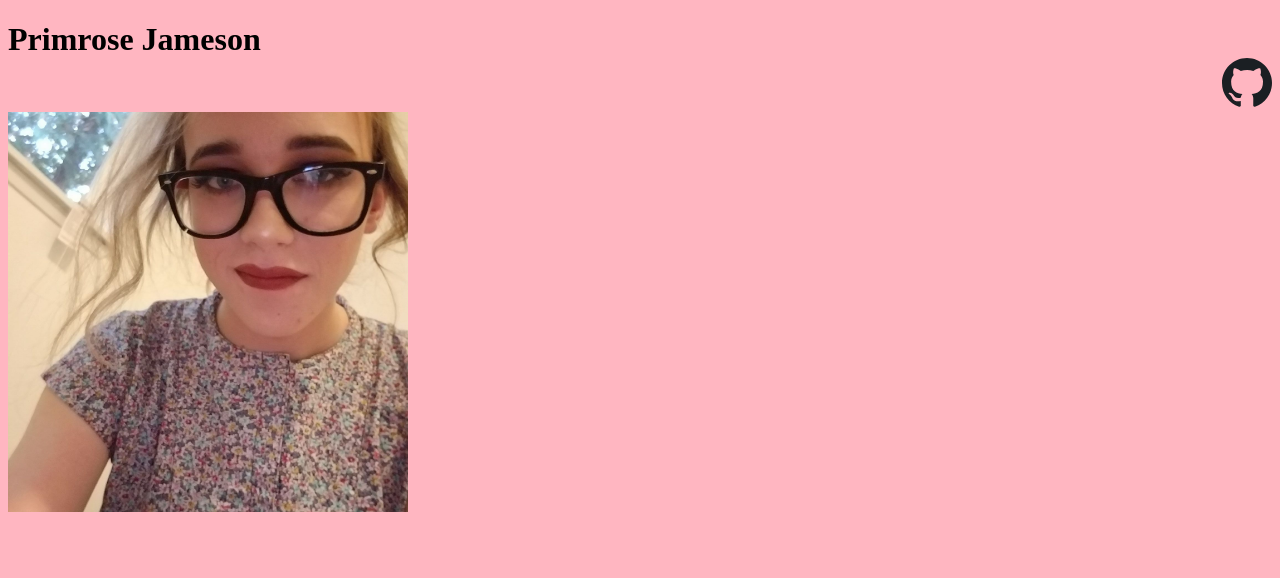
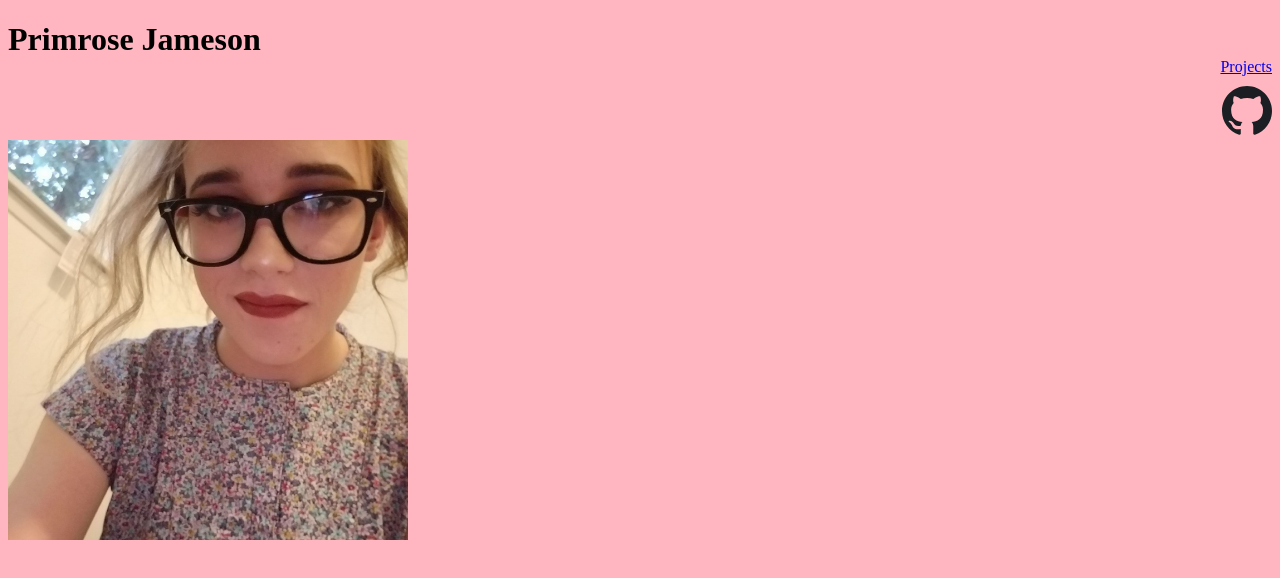
Before and after one commit to primm19/primm19.github.io, a plain HTML site: page index.html in a window 1280 px wide. Drawn offline with Linux system fonts and the light colour scheme.

Commit message:
Added list item to nav section ('Projects')

```diff
--- a/index.html
+++ b/index.html
@@ -12,6 +12,7 @@
 
     <nav>
       <ul>
+        <li class="item"><a href="./projects.html">Projects</a></li>
         <li><a href="https://github.com/primm19?tab=repositories" target="_blank"><img class="icon" src="./resources/images/github.svg"></a></li>
       </ul>
     </nav>
```
